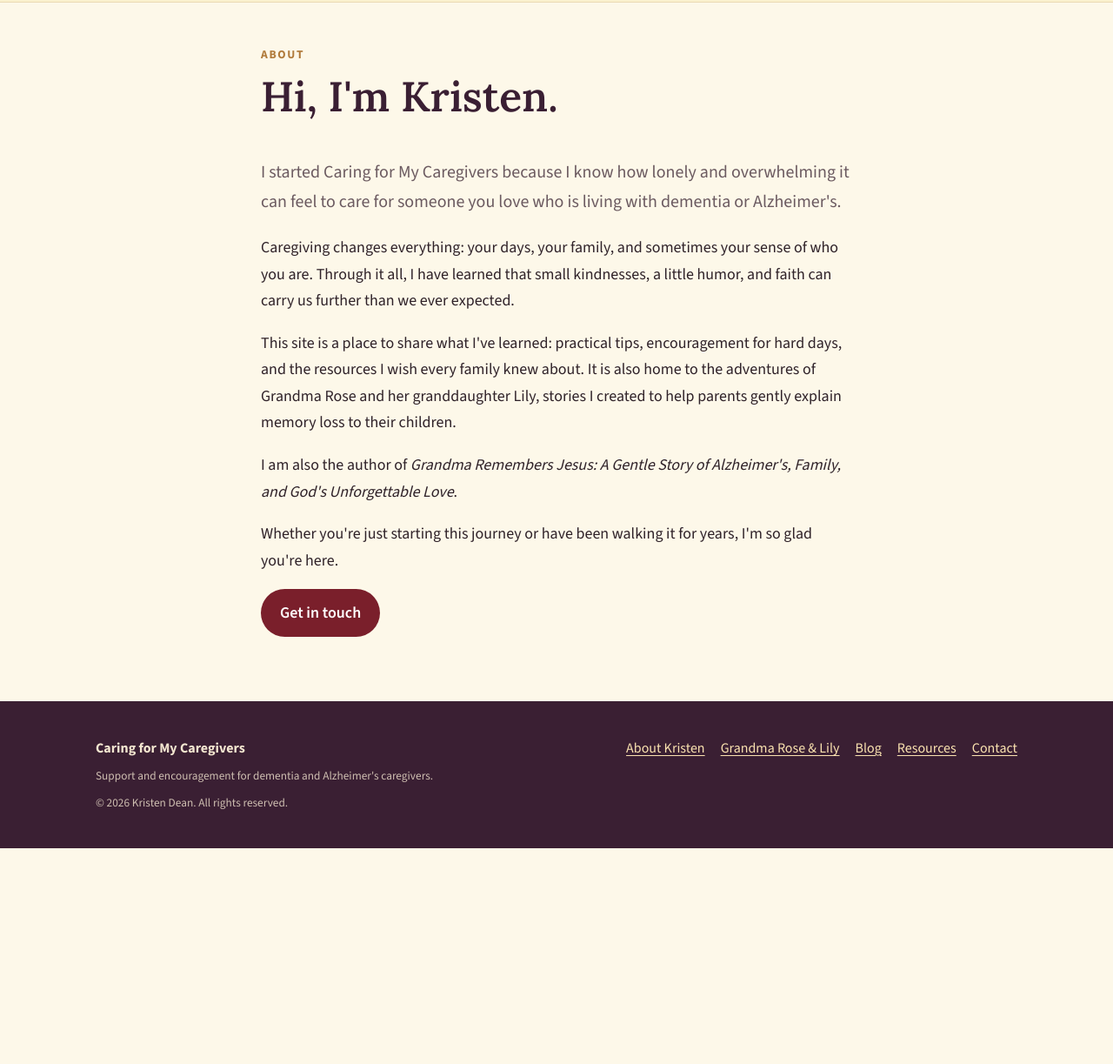
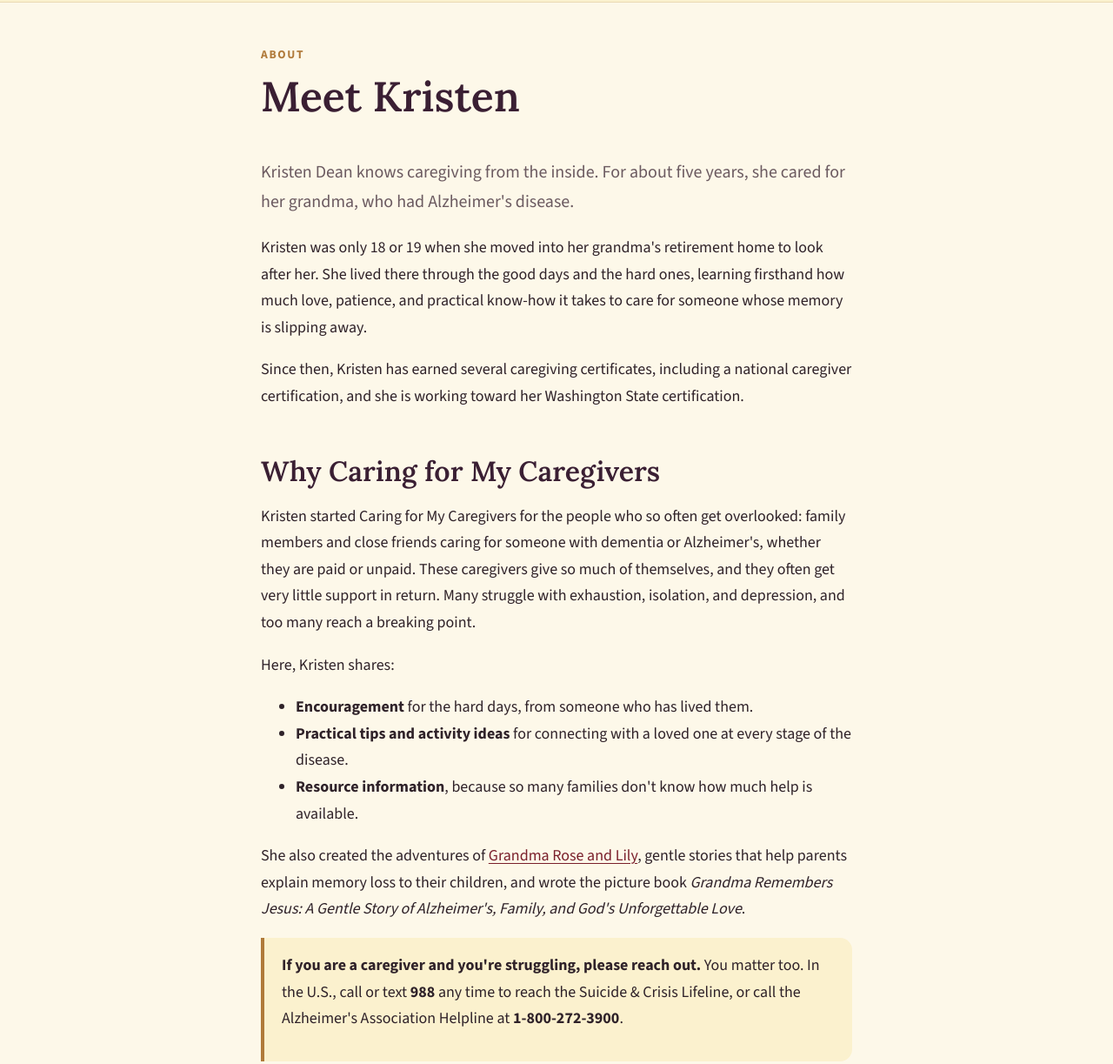
Before and after one commit to every-place/cfmc-site, an Astro site: page /about in a window 1280 px wide. Shown: the part 74-1297 px from the top of the page at 87% size. Before the commit the page ends 1049 px from the top, so only its background shows below. Built offline with nearby package versions, Linux system fonts and the light colour scheme; Astro itself is replaced by a stand-in of ours.

Commit message:
Add contact email, rewrite About with Kristen's story, add caregiver support notes
Co-Authored-By: Claude Opus 5.5 <noreply@anthropic.com>
Claude-Session: https://claude.ai/code/session_01NAnueKsh73YjQSV9BmAcvN

```diff
--- a/src/data/resources.json
+++ b/src/data/resources.json
@@ -51,7 +51,7 @@
       "name": "988 Suicide & Crisis Lifeline (U.S.)",
       "url": "https://988lifeline.org",
       "phone": "Call or text 988",
-      "description": "If you or someone in your care is in crisis, free and confidential support is available 24/7."
+      "description": "Caregiving can be crushing, and caregivers matter too. If you are feeling hopeless or thinking about suicide, free and confidential support is available 24/7 by phone, text, or chat."
     }
   ],
   "local": []
--- a/src/data/site.json
+++ b/src/data/site.json
@@ -2,7 +2,7 @@
   "name": "Caring for My Caregivers",
   "tagline": "Encouragement, practical tips, and trusted resources for families caring for a loved one with dementia or Alzheimer's.",
   "author": "Kristen Dean",
-  "contactEmail": "",
+  "contactEmail": "kristen@caringformycaregivers.com",
   "facebookUrl": "",
   "youtubeUrl": "",
   "instagramUrl": ""
--- a/src/pages/about.astro
+++ b/src/pages/about.astro
@@ -1,19 +1,31 @@
 ---
 import Base from '../layouts/Base.astro';
 ---
-<Base title="About Kristen" description="Meet Kristen Dean, the caregiver and author behind Caring for My Caregivers.">
+<Base title="About Kristen" description="Meet Kristen Dean, a former family caregiver and certified caregiver who supports people caring for loved ones with dementia and Alzheimer's.">
   <div class="container narrow">
     <header class="page-head">
       <p class="eyebrow">About</p>
-      <h1>Hi, I'm Kristen.</h1>
+      <h1>Meet Kristen</h1>
     </header>
     <div class="prose">
-      <p class="lead">I started Caring for My Caregivers because I know how lonely and overwhelming it can feel to care for someone you love who is living with dementia or Alzheimer's.</p>
-      <p>Caregiving changes everything: your days, your family, and sometimes your sense of who you are. Through it all, I have learned that small kindnesses, a little humor, and faith can carry us further than we ever expected.</p>
-      <p>This site is a place to share what I've learned: practical tips, encouragement for hard days, and the resources I wish every family knew about. It is also home to the adventures of Grandma Rose and her granddaughter Lily, stories I created to help parents gently explain memory loss to their children.</p>
-      <p>I am also the author of <em>Grandma Remembers Jesus: A Gentle Story of Alzheimer's, Family, and God's Unforgettable Love</em>.</p>
-      <p>Whether you're just starting this journey or have been walking it for years, I'm so glad you're here.</p>
-      <p><a class="btn" href="/contact">Get in touch</a></p>
+      <p class="lead">Kristen Dean knows caregiving from the inside. For about five years, she cared for her grandma, who had Alzheimer's disease.</p>
+      <p>Kristen was only 18 or 19 when she moved into her grandma's retirement home to look after her. She lived there through the good days and the hard ones, learning firsthand how much love, patience, and practical know-how it takes to care for someone whose memory is slipping away.</p>
+      <p>Since then, Kristen has earned several caregiving certificates, including a national caregiver certification, and she is working toward her Washington State certification.</p>
+
+      <h2>Why Caring for My Caregivers</h2>
+      <p>Kristen started Caring for My Caregivers for the people who so often get overlooked: family members and close friends caring for someone with dementia or Alzheimer's, whether they are paid or unpaid. These caregivers give so much of themselves, and they often get very little support in return. Many struggle with exhaustion, isolation, and depression, and too many reach a breaking point.</p>
+      <p>Here, Kristen shares:</p>
+      <ul>
+        <li><strong>Encouragement</strong> for the hard days, from someone who has lived them.</li>
+        <li><strong>Practical tips and activity ideas</strong> for connecting with a loved one at every stage of the disease.</li>
+        <li><strong>Resource information</strong>, because so many families don't know how much help is available.</li>
+      </ul>
+      <p>She also created the adventures of <a href="/stories">Grandma Rose and Lily</a>, gentle stories that help parents explain memory loss to their children, and wrote the picture book <em>Grandma Remembers Jesus: A Gentle Story of Alzheimer's, Family, and God's Unforgettable Love</em>.</p>
+
+      <div class="note">
+        <p><strong>If you are a caregiver and you're struggling, please reach out.</strong> You matter too. In the U.S., call or text <strong>988</strong> any time to reach the Suicide &amp; Crisis Lifeline, or call the Alzheimer's Association Helpline at <strong>1-800-272-3900</strong>.</p>
+      </div>
+      <p style="margin-top:1.5em"><a class="btn" href="/contact">Get in touch with Kristen</a></p>
     </div>
   </div>
 </Base>
--- a/src/pages/index.astro
+++ b/src/pages/index.astro
@@ -62,6 +62,10 @@ const fmt = (d: Date) => d.toLocaleDateString('en-US', { year: 'numeric', month:
 
   <section class="section">
     <div class="container narrow">
+      <div class="note" style="margin-bottom:24px">
+        <h3>Caregiver, how are you doing?</h3>
+        <p>Caring for someone you love is hard, and you deserve support too. If you're struggling, call or text <strong>988</strong> (U.S.) any time, day or night. <a href="/resources">More places to find help</a>.</p>
+      </div>
       <div class="note">
         <h3>Coming soon</h3>
         <p>An activity book with ideas to engage your loved one at every stage of the disease, and a membership for more personal support from Kristen. Check back soon.</p>
--- a/src/pages/resources.astro
+++ b/src/pages/resources.astro
@@ -4,9 +4,9 @@ import data from '../data/resources.json';
 
 type Resource = { name: string; url: string; phone?: string; description: string; location?: string };
 const groups: { title: string; intro?: string; items: Resource[] }[] = [
+  { title: 'If you are struggling right now', items: data.crisis },
   { title: 'National organizations (U.S.)', items: data.national },
   { title: 'Outside the U.S.', items: data.international },
-  { title: 'If you are in crisis', items: data.crisis },
 ];
 // Local resources are grouped by location (e.g. "Texas: Dallas area").
 const local = data.local as Resource[];
```
